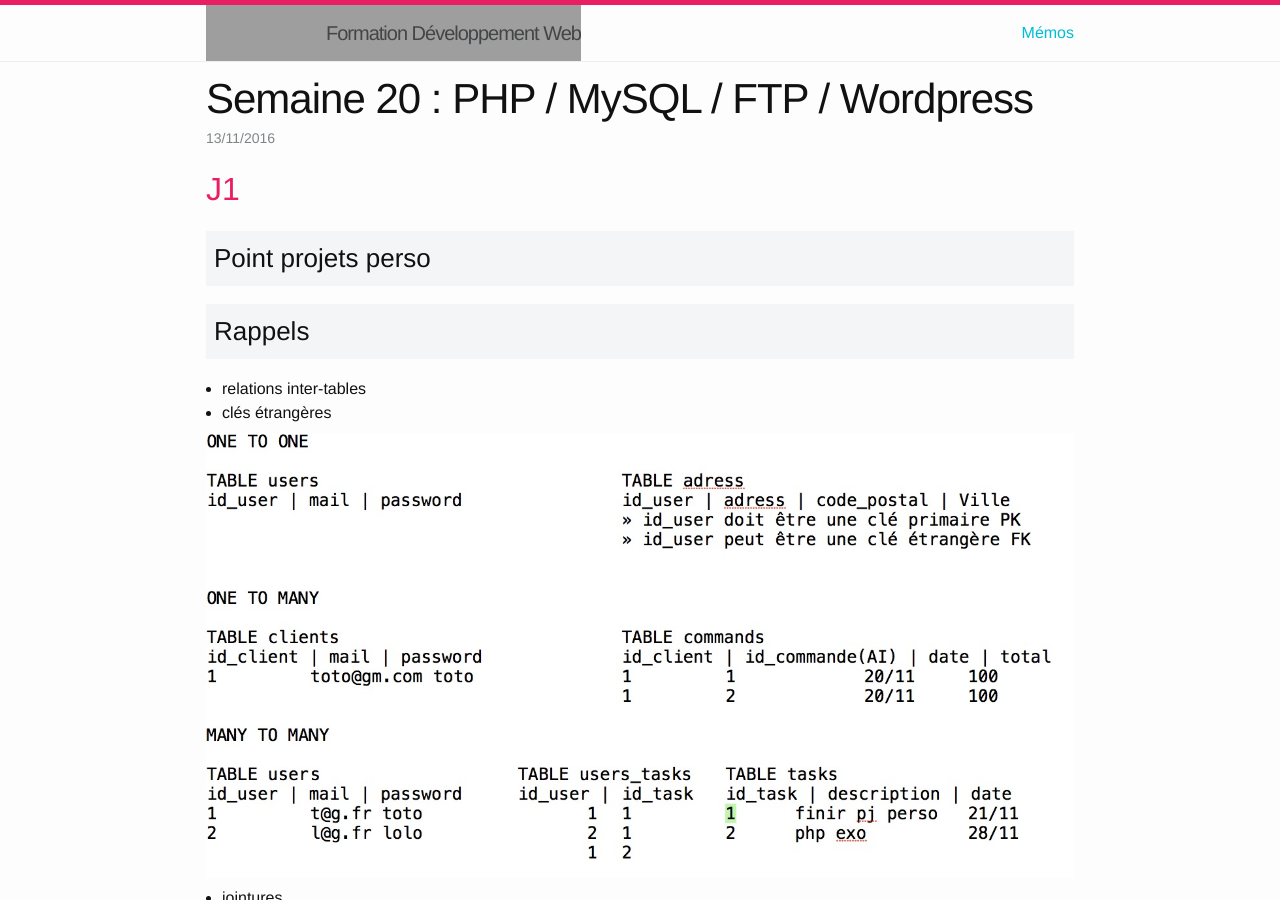
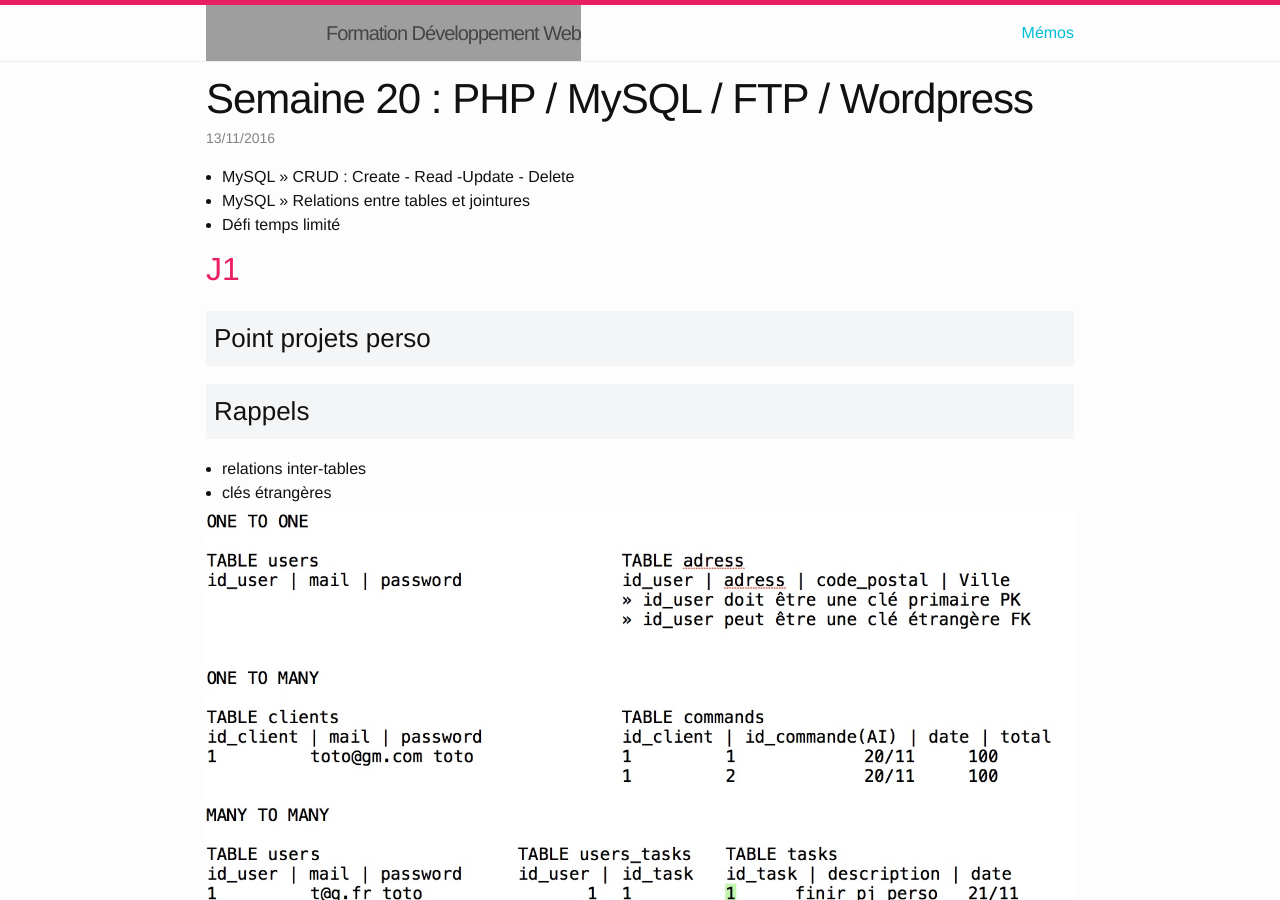
Before and after one commit to cappert/support, a Jekyll site: the page built from _posts/2016-11-14-semaine20.md, in a window 1280 px wide and 900 px high. Built offline with Jekyll 4.4.1, drawn with Linux system fonts in a browser that asks for light colours; emoji names are drawn with the system emoji font; grey boxes are pictures that could not be loaded.

```diff
--- a/_posts/2016-11-14-semaine20.md
+++ b/_posts/2016-11-14-semaine20.md
@@ -4,6 +4,10 @@
 date:   2016-11-13 08:00:00 +0200
 categories: hebdo
 ---
+
+- MySQL » CRUD : Create - Read -Update - Delete
+- MySQL » Relations entre tables et jointures
+- Défi temps limité
 
 ## J1
 
```
